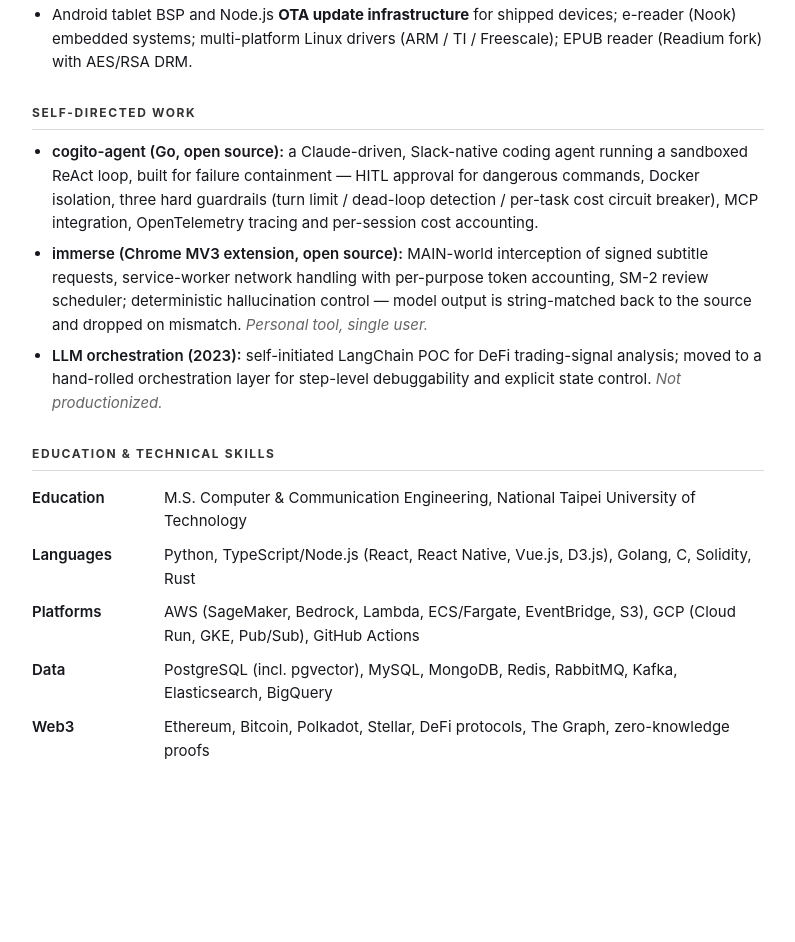
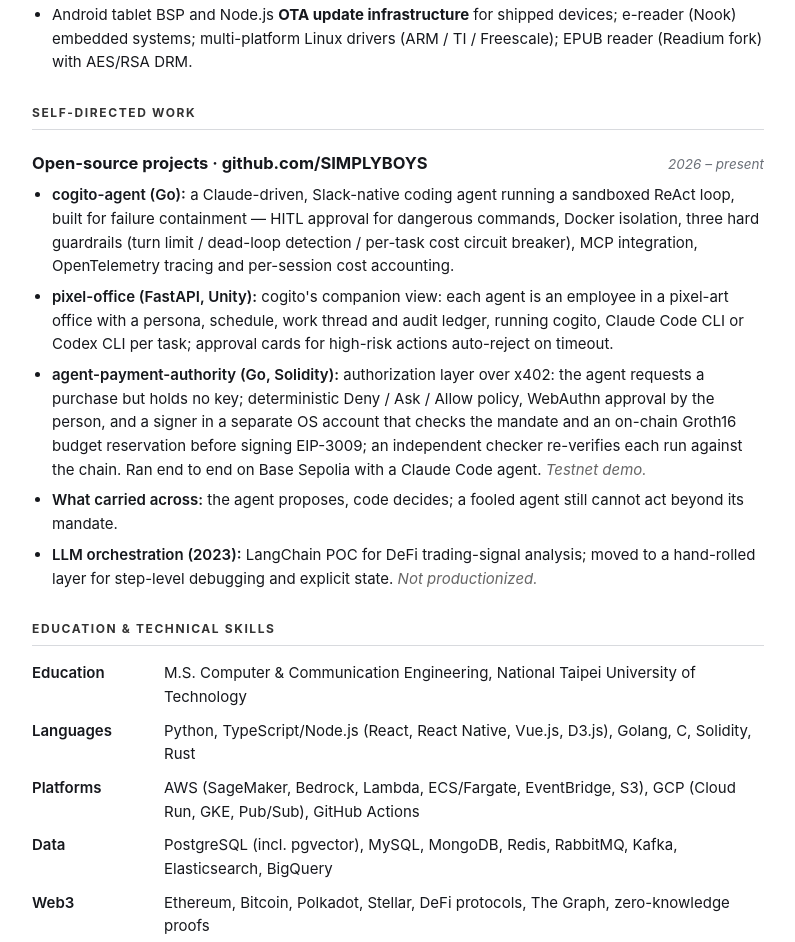
Before and after one commit to SIMPLYBOYS/resume, a plain HTML site: page index.html in a window 1280 px wide. Shown: the part 2130-3072 px from the top of the page, without its empty margins (242-1037 px from the left). Before the commit the page ends 2970 px from the top, so only its background shows below. Drawn offline with Linux system fonts and the light colour scheme.

Commit message:
履歷 v8：Self-Directed 補 pixel-office、agent-payment-authority（2026 – present），拿掉 immerse；字級 7.8pt／行高 1.15 維持一頁
Co-Authored-By: Claude Opus 5.5 <noreply@anthropic.com>

```diff
--- a/index.html
+++ b/index.html
@@ -11,7 +11,7 @@
   * { box-sizing: border-box; }
   body {
     font-family: -apple-system, "Helvetica Neue", "Segoe UI", Arial, sans-serif;
-    font-size: 8.1pt; line-height: 1.2; color: #1a1a1a;
+    font-size: 7.8pt; line-height: 1.15; color: #1a1a1a;
     max-width: 800px; margin: 0 auto; padding: 14px 18px;
   }
   h1 { font-size: 18pt; margin: 0 0 1px; letter-spacing: -.3px; }
@@ -132,10 +132,13 @@
 </ul>
 
 <h2>Self-Directed Work</h2>
+<div class="role"><b>Open-source projects · github.com/SIMPLYBOYS</b><span>2026 – present</span></div>
 <ul>
-  <li><span class="lead">cogito-agent (Go, open source):</span> a Claude-driven, Slack-native coding agent running a sandboxed ReAct loop, built for failure containment — HITL approval for dangerous commands, Docker isolation, three hard guardrails (turn limit / dead-loop detection / per-task cost circuit breaker), MCP integration, OpenTelemetry tracing and per-session cost accounting.</li>
-  <li><span class="lead">immerse (Chrome MV3 extension, open source):</span> MAIN-world interception of signed subtitle requests, service-worker network handling with per-purpose token accounting, SM-2 review scheduler; deterministic hallucination control — model output is string-matched back to the source and dropped on mismatch. <span class="note">Personal tool, single user.</span></li>
-  <li><span class="lead">LLM orchestration (2023):</span> self-initiated LangChain POC for DeFi trading-signal analysis; moved to a hand-rolled orchestration layer for step-level debuggability and explicit state control. <span class="note">Not productionized.</span></li>
+  <li><span class="lead">cogito-agent (Go):</span> a Claude-driven, Slack-native coding agent running a sandboxed ReAct loop, built for failure containment — HITL approval for dangerous commands, Docker isolation, three hard guardrails (turn limit / dead-loop detection / per-task cost circuit breaker), MCP integration, OpenTelemetry tracing and per-session cost accounting.</li>
+  <li><span class="lead">pixel-office (FastAPI, Unity):</span> cogito's companion view: each agent is an employee in a pixel-art office with a persona, schedule, work thread and audit ledger, running cogito, Claude Code CLI or Codex CLI per task; approval cards for high-risk actions auto-reject on timeout.</li>
+  <li><span class="lead">agent-payment-authority (Go, Solidity):</span> authorization layer over x402: the agent requests a purchase but holds no key; deterministic Deny / Ask / Allow policy, WebAuthn approval by the person, and a signer in a separate OS account that checks the mandate and an on-chain Groth16 budget reservation before signing EIP-3009; an independent checker re-verifies each run against the chain. Ran end to end on Base Sepolia with a Claude Code agent. <span class="note">Testnet demo.</span></li>
+  <li><span class="lead">What carried across:</span> the agent proposes, code decides; a fooled agent still cannot act beyond its mandate.</li>
+  <li><span class="lead">LLM orchestration (2023):</span> LangChain POC for DeFi trading-signal analysis; moved to a hand-rolled layer for step-level debugging and explicit state. <span class="note">Not productionized.</span></li>
 </ul>
 
 <h2>Education &amp; Technical Skills</h2>
```
